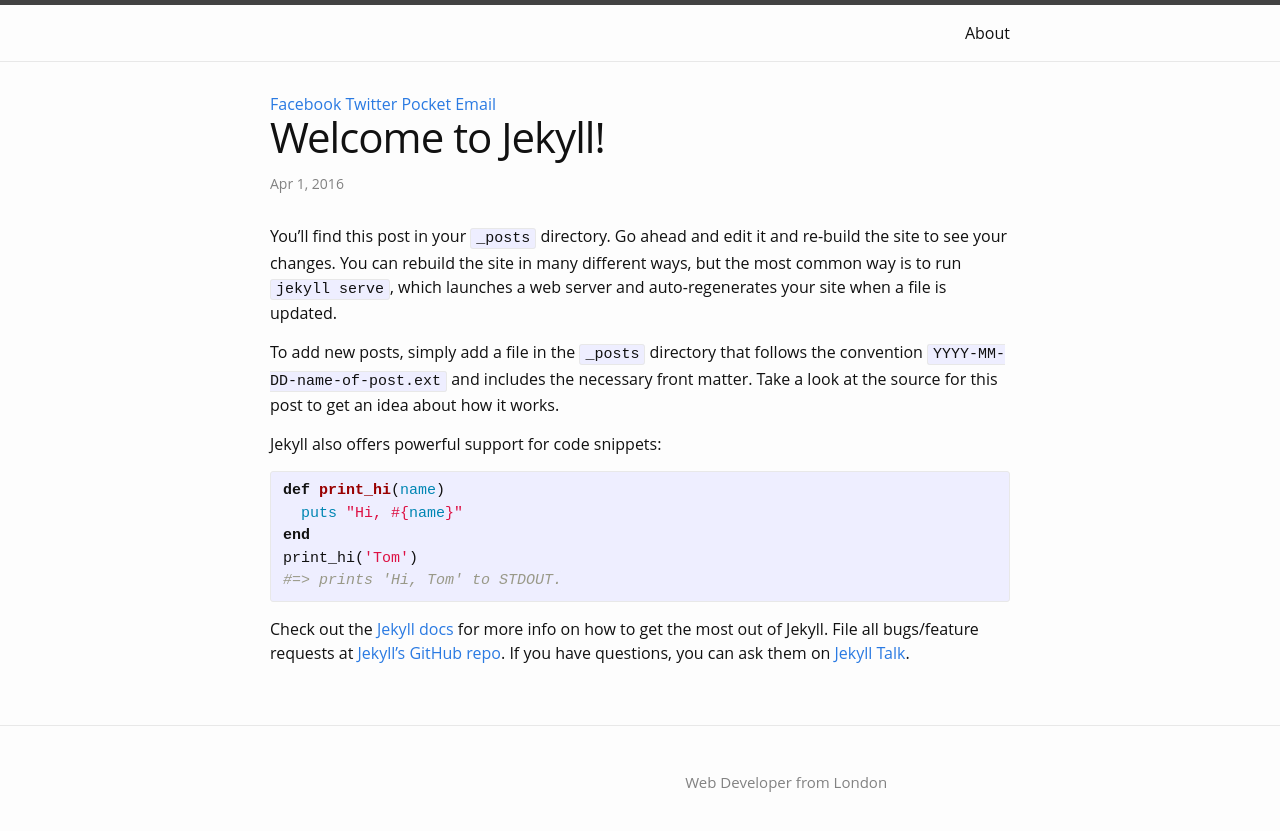
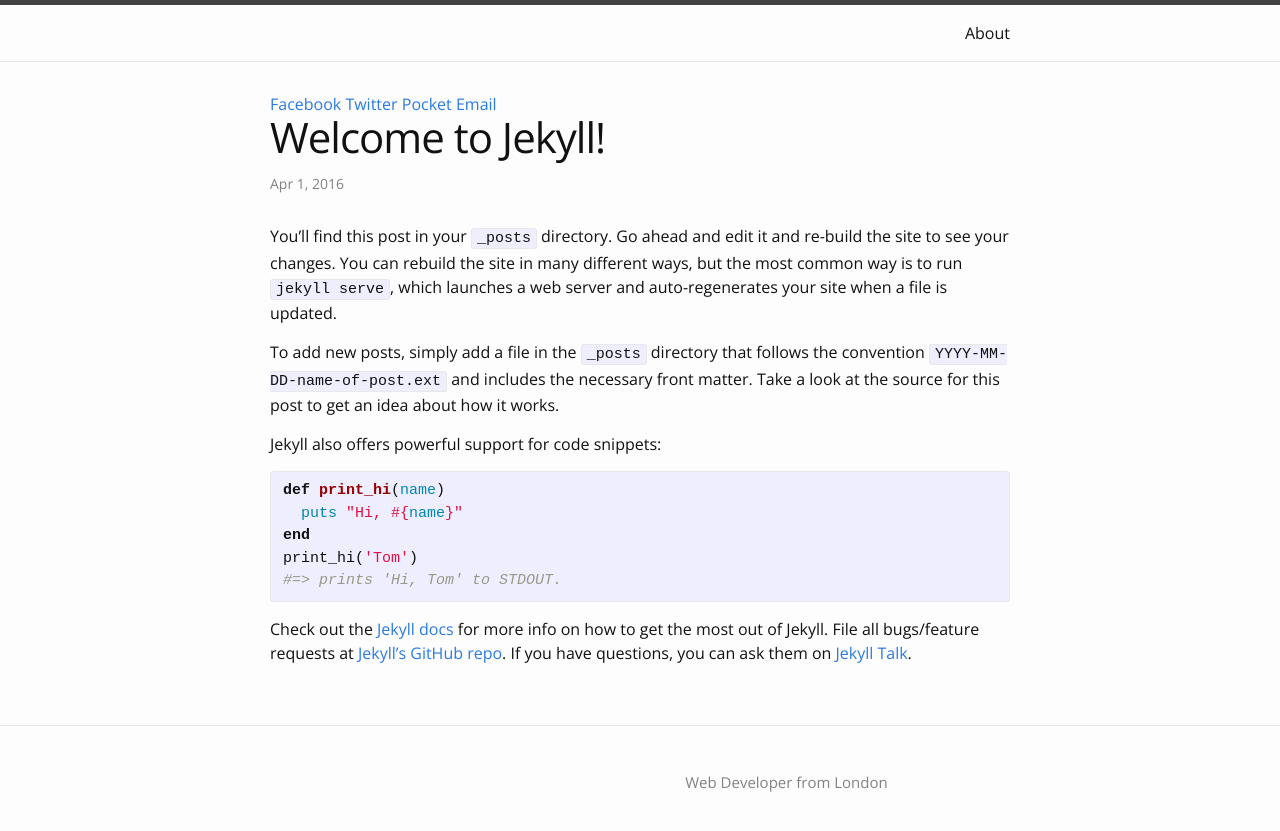
Before and after one commit to andywd7/andywd7.github.com, a Jekyll site: the page built from _posts/2016-04-01-welcome-to-jekyll.markdown, in a window 1280 px wide. Shown: the top 831 px of the page. Built offline with Jekyll 4.4.1, drawn with Linux system fonts in a browser that asks for light colours.

Commit message:
Added Open Sans

```diff
--- a/_includes/head.html
+++ b/_includes/head.html
@@ -7,7 +7,7 @@
   <meta name="description" content="{% if page.excerpt %}{{ page.excerpt | strip_html | strip_newlines | truncate: 160 }}{% else %}{{ site.description }}{% endif %}">
 
   <link rel="stylesheet" href="{{ "/css/main.css" | prepend: site.baseurl }}">
-  <link href='https://fonts.googleapis.com/css?family=Roboto:400,900,900italic,400italic' rel='stylesheet' type='text/css'>
+  <link href='https://fonts.googleapis.com/css?family=Open+Sans:400,400italic,800,800italic' rel='stylesheet' type='text/css'>
   <link rel="canonical" href="{{ page.url | replace:'index.html','' | prepend: site.baseurl | prepend: site.url }}">
   <link rel="alternate" type="application/rss+xml" title="{{ site.title }}" href="{{ "/feed.xml" | prepend: site.baseurl | prepend: site.url }}">
 </head>
```
